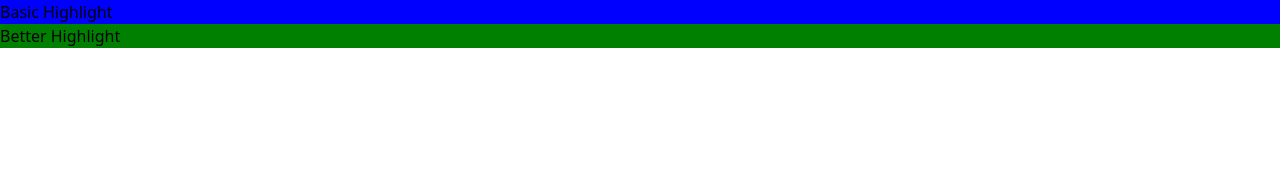
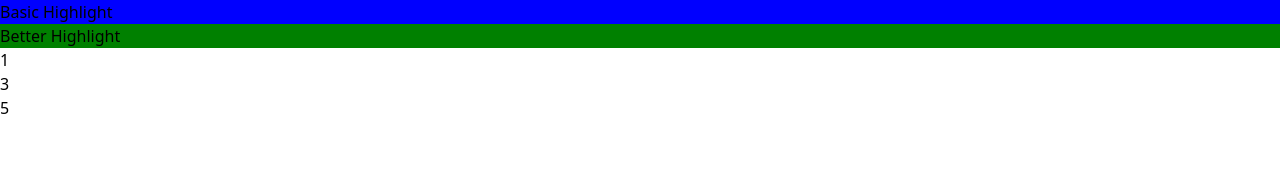
Before and after one commit to Sca1ey/angular-complete, an Angular app: page / in a window 1280 px wide. Shown: the top 170 px of the page. Built offline with nearby package versions, Linux system fonts and the light colour scheme.

Commit message:
appUnless

```diff
--- a/src/app/app.component.html
+++ b/src/app/app.component.html
@@ -1,2 +1,5 @@
 <h1 appBasicHighlight>Basic Highlight</h1>
 <h1 [appBetterHighlight]="'red'" defaultColor="green">Better Highlight</h1>
+<div *ngFor="let number of numbers">
+  <p *appUnless="number % 2 === 0">{{ number }}</p>
+</div>
--- a/src/app/app.component.ts
+++ b/src/app/app.component.ts
@@ -4,4 +4,6 @@ import { Component } from '@angular/core';
   selector: 'app-root',
   templateUrl: './app.component.html',
 })
-export class AppComponent {}
+export class AppComponent {
+  numbers: number[] = [1, 2, 3, 4, 5, 6];
+}
--- a/src/app/app.module.ts
+++ b/src/app/app.module.ts
@@ -5,9 +5,10 @@ import { BrowserModule } from '@angular/platform-browser';
 import { AppComponent } from './app.component';
 import { BasicHighlightDirective } from './basic-highlight.directive';
 import { BetterHighlightDirective } from './better-highlight.directive';
+import { UnlessDirective } from './unless.directive';
 
 @NgModule({
-  declarations: [AppComponent, BasicHighlightDirective, BetterHighlightDirective],
+  declarations: [AppComponent, BasicHighlightDirective, BetterHighlightDirective, UnlessDirective],
   imports: [BrowserModule, FormsModule],
   providers: [],
   bootstrap: [AppComponent],
--- /dev/null
+++ b/src/app/unless.directive.ts
@@ -0,0 +1,18 @@
+import { Directive, Input, TemplateRef, ViewContainerRef } from '@angular/core';
+
+@Directive({
+  selector: '[appUnless]',
+})
+export class UnlessDirective {
+  @Input() set appUnless(condition: boolean) {
+    if (!condition) {
+      this.vcRef.createEmbeddedView(this.tmpRef);
+    } else {
+      this.vcRef.clear();
+    }
+  }
+  constructor(
+    private tmpRef: TemplateRef<any>,
+    private vcRef: ViewContainerRef
+  ) {}
+}
```
